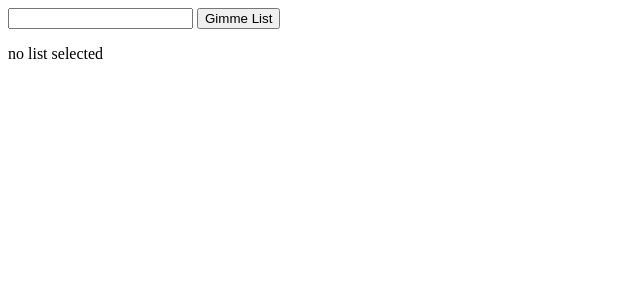
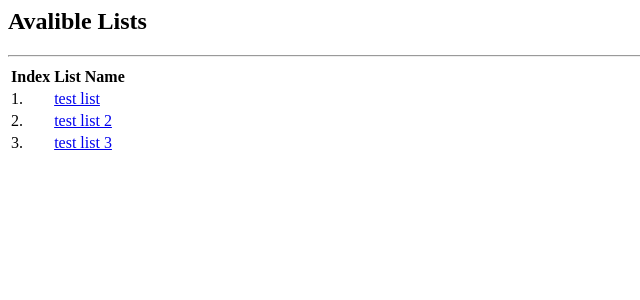
Before and after one commit to cruemartin/grocery_list, a Flask app: page / in a window 1280 px wide. Shown: the top 300 px of the page, without its empty margins (0-640 px from the left). Run offline with Flask 2, Linux system fonts and the light colour scheme; data comes from the database, SQL or seed files in the repository; both versions use the stored data as it was after the commit.

Commit message:
added list view and editing

```diff
--- a/app.py
+++ b/app.py
@@ -1,3 +1,4 @@
+from ast import Pass
 from flask import Flask, render_template, url_for, request, redirect
 from flask_sqlalchemy import SQLAlchemy
 
@@ -32,38 +33,29 @@ class Catagory(db.Model):
         return '<Catagory %r>' %self.name
 
 
-@app.route('/', methods=['POST', 'GET'])
+@app.route('/')
 def index():
-    view_list = []
-    list_name = ""
-    exists = False
-    l = 0
-
-    print(request.args.get('list'))
-
-    if request.args.get('list') is not None:
-        l = int(request.args.get('list'))
-
-        view_list = Item.query.filter_by(list_id = l).all()
-
-        list_name = List.query.filter_by(id = l).first()
-        if list_name is not None:
-            list_name = list_name.name
-            exists = True
-
-    return render_template("index.html", l=l, view_list = view_list, list_name=list_name, exists = exists )
-
-@app.route('/create', methods = ['POST', 'GET'])
-def create():
+    all_lists = List.query.all()
+    return render_template('index.html', all_lists = all_lists)
 
 
+@app.route('/view_list/<int:list_id>', methods=['GET', 'POST'])
+def view_list(list_id):
+    print("blah blah")
+    print(f"list id : {list_id}")
+    item_list = Item.query.filter_by(list_id = list_id).all()
+    curr_list = List.query.filter_by(id = list_id).first_or_404(description="Error from list")
+    cat = Catagory.query.all()
+    return render_template('view_list.html', list = curr_list, items = item_list, catagory = cat)
+
+@app.route('/add_item/<int:list_id>', methods=['POST'])
+def add_item(list_id):
     if request.method == 'POST':
-        name = request.form['name']
-        db.session.add(List(name=name))
+        db.session.add(Item(name = request.form['name'], price=float(request.form['price']), list_id = list_id, catagory_id = int(request.form['cat'])))
         db.session.commit()
-
-    lists = List.query.all()
-    return render_template("create.html", lists = lists)
+        return redirect(f'/view_list/{list_id}')
+    else:
+        return redirect('/')
 
 
 if __name__ == '__main__':
--- a/templates/index.html
+++ b/templates/index.html
@@ -6,42 +6,21 @@
 
 {% block body %}
 <div>
-    <form action="/" method="GET">
-        <input type="text" id="list" name="list">
-        <input type="submit" value="Gimme List">
-    </form>
-</div>
+    <h2>Avalible Lists</h2>
+    <hr>
 
-<div>
-    {% if l>0 %}
-
-        {% if exists %}
-
-            <p>List selected: {{list_name}}</p>
-
-            <table>
-                <tr>
-                    <th>Index</th>
-                    <th>Name</th>
-                    <th>Price</th>
-                    <th>Catagory</th>
-                </tr>
-                {% for v in view_list %}
-                    <tr>
-                        <td>{{ v.id }}</td>
-                        <td>{{ v.name }}</td>
-                        <td>${{ v.price }}</td>
-                        <td>{{ v.catagory.name }}</td>
-                    </tr>
-                {% endfor %}
-            </table>
-        {% else %}
-        <p>That list does not exist!</p>
-        {% endif %}
-
-    {% else %}
-    <p>no list selected</p>
-    {% endif %}
+    <table>
+        <thead>
+            <th>Index</th>
+            <th>List Name</th>
+        </thead>
+        {% for list in all_lists %}
+            <tr>
+                <td>{{ list.id }}.</td>
+                <td><a href="/view_list/{{ list.id }}">{{ list.name }}</a></td>
+            </tr>
+        {% endfor %}
+    </table>
 </div>
 
 {% endblock %}
```
Also changed, not shown: templates/view_list.html (added, +52 -0 lines), grocery_list.db.
